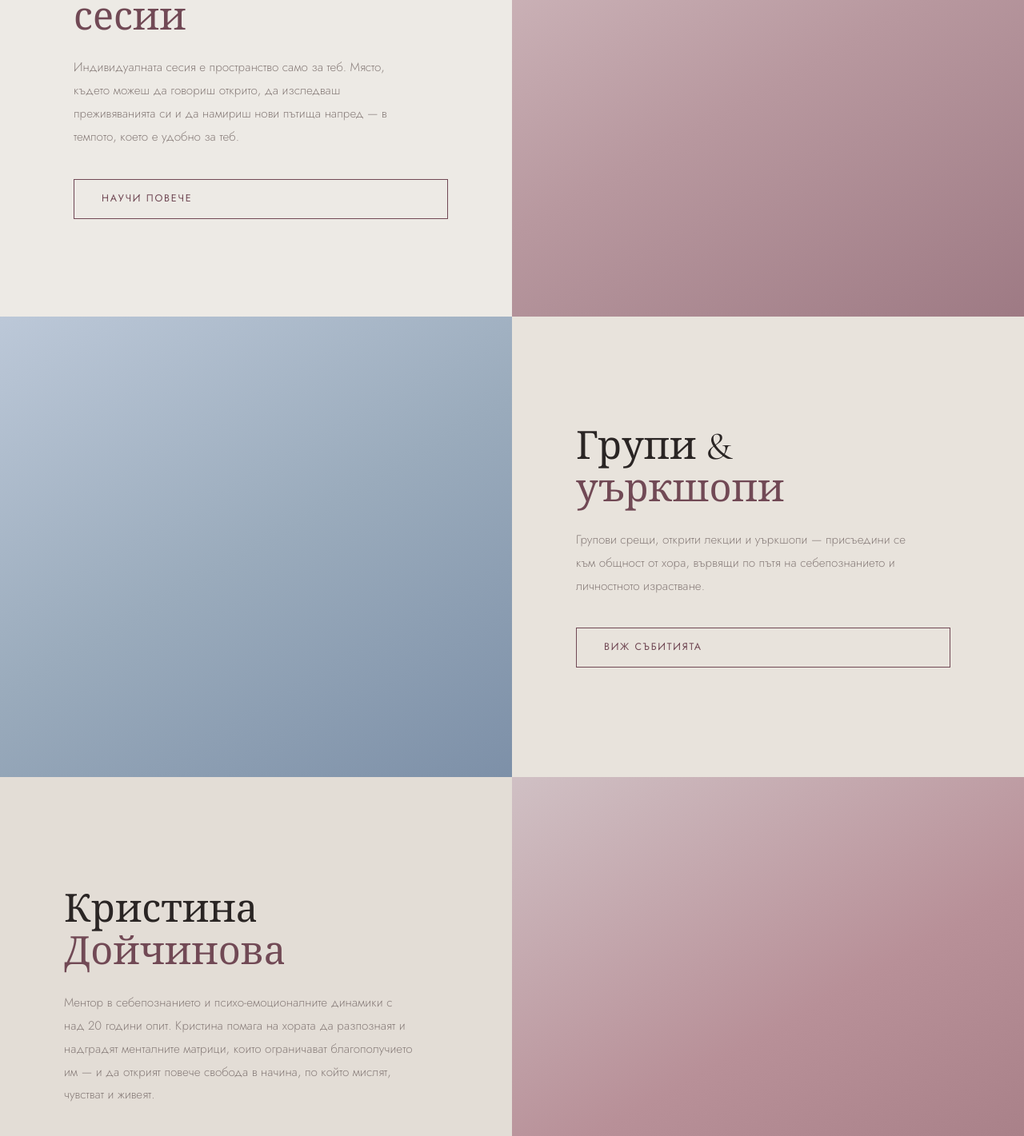
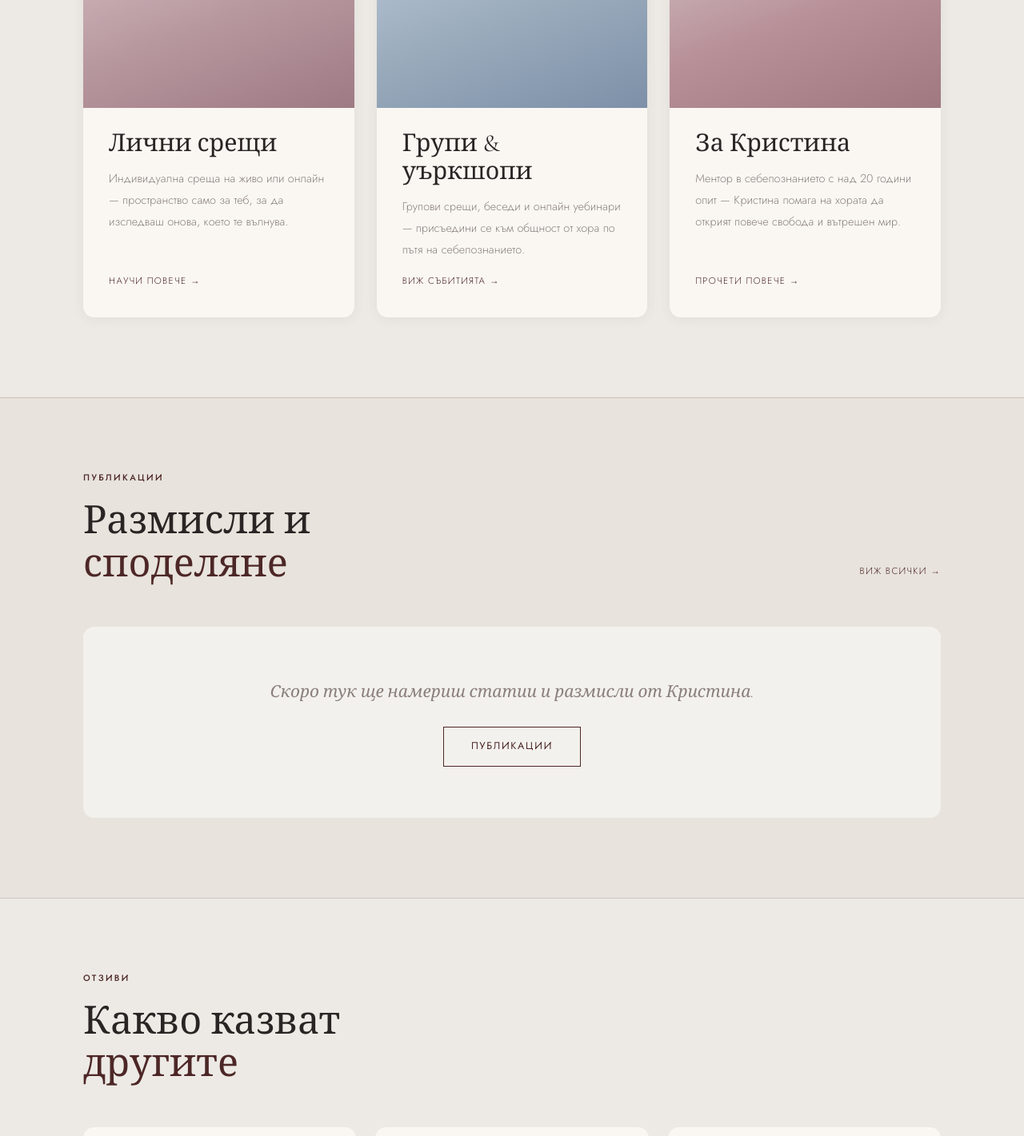
Before and after one commit to l0ad1ng-0015/KRISI-SAIT, a SvelteKit app: page / in a window 1280 px wide. Shown: the part 1300-2721 px from the top of the page at 80% size. Built offline with nearby package versions, Linux system fonts and the light colour scheme.

Commit message:
Fix after meeting

```diff
--- a/src/app.css
+++ b/src/app.css
@@ -8,11 +8,13 @@
 
 :root {
 	--bg: #edeae5;
-	--secondary: #714955;
+	--secondary: #4D2727;
 	--tertiary: #5c80bc;
 	--text: #2a2524;
 	--text-muted: #8a7f7c;
-	--border: rgba(113, 73, 85, 0.18);
+	--border: rgba(77, 39, 39, 0.18);
+	--radius: 14px;
+	--card-bg: #faf7f3;
 
 	--heading-font: 'Cormorant Garamond', Georgia, serif;
 	--body-font: 'Jost', 'Helvetica Neue', Arial, sans-serif;
@@ -121,7 +123,7 @@ video {
 	color: #fff;
 }
 .btn-primary:hover {
-	background: #5e3b45;
+	background: #3d1f1f;
 }
 
 .btn-outline {
--- a/src/routes/+page.svelte
+++ b/src/routes/+page.svelte
@@ -1,13 +1,39 @@
+<script>
+	// Reviews — replace with real testimonials when available
+	const reviews = [
+		{
+			text: 'Работата с Кристина промени начина, по който виждам себе си. За първи път почувствах, че нещата, които ме тревожиха, имат смисъл.',
+			name: 'М. С.'
+		},
+		{
+			text: 'Вградих нова гледна точка, която ми помогна да взема важни решения с по-голямо спокойствие и яснота.',
+			name: 'Д. П.'
+		},
+		{
+			text: 'Препоръчвам тези срещи на всеки, който иска да разбере по-дълбоко себе си и своите преживявания.',
+			name: 'Г. Т.'
+		}
+	];
+
+	let reviewsEl = $state(null);
+
+	function scrollReviews() {
+		if (reviewsEl) {
+			reviewsEl.scrollBy({ left: 360, behavior: 'smooth' });
+		}
+	}
+</script>
+
 <svelte:head>
 	<title>Кристина Дойчинова — Ментор в Себепознанието</title>
 	<meta
 		name="description"
-		content="Свободата започва със себепознанието. Кристина Дойчинова — ментор в себепознанието и психо-емоционалните динамики. Индивидуални сесии, обучения и събития."
+		content="Свободата започва със себепознанието. Кристина Дойчинова — ментор в себепознанието и психо-емоционалните динамики. Индивидуални срещи и групови събития."
 	/>
 	<meta property="og:title" content="Кристина Дойчинова — Ментор в Себепознанието" />
 	<meta
 		property="og:description"
-		content="Свободата започва със себепознанието. Кристина Дойчинова — ментор в себепознанието и психо-емоционалните динамики. Индивидуални сесии, обучения и събития."
+		content="Свободата започва със себепознанието. Кристина Дойчинова — ментор в себепознанието и психо-емоционалните динамики. Индивидуални срещи и групови събития."
 	/>
 	<meta property="og:url" content="https://kristinadoychinova.com/" />
 </svelte:head>
@@ -22,7 +48,7 @@
 				Кристина<br /><em>Дойчинова</em>
 			</h1>
 			<div class="hero__actions">
-				<a href="/kontakti" class="btn btn-primary">Запиши сесия</a>
+				<a href="/kontakti" class="btn btn-primary">Запиши среща</a>
 				<a href="#za-kristina" class="btn btn-outline">За Кристина</a>
 			</div>
 		</div>
@@ -40,65 +66,85 @@
 	</div>
 </section>
 
-<!-- ЛИЧНИ СЕСИИ -->
-<section class="split" id="lichni-sesii">
-	<div class="split__text split__text--left">
-		<h2>Лични<br /><em>сесии</em></h2>
-		<p class="split__body">
-			Индивидуалната сесия е пространство само за теб. Място, където можеш да говориш открито, да
-			изследваш преживяванията си и да намириш нови пътища напред — в темпото, което е удобно за
-			теб.
+<!-- 3 SERVICE CARDS -->
+<section class="services">
+	<div class="services__inner container">
+		<a href="/lichni-sesii" class="svc-card">
+			<div class="svc-card__img svc-card__img--sesii"></div>
+			<div class="svc-card__body">
+				<h3 class="svc-card__title">Лични срещи</h3>
+				<p class="svc-card__desc">
+					Индивидуална среща на живо или онлайн — пространство само за теб, за да изследваш онова,
+					което те вълнува.
 				</p>
-		<a href="/lichni-sesii" class="btn btn-outline">Научи повече</a>
+				<span class="svc-card__link">Научи повече →</span>
 			</div>
-	<div class="split__image" aria-hidden="true">
-		<div class="img-ph img-ph--sesii"></div>
+		</a>
+		<a href="/sabitiya" class="svc-card">
+			<div class="svc-card__img svc-card__img--sabitiya"></div>
+			<div class="svc-card__body">
+				<h3 class="svc-card__title">Групи & уъркшопи</h3>
+				<p class="svc-card__desc">
+					Групови срещи, беседи и онлайн уебинари — присъедини се към общност от хора по пътя на
+					себепознанието.
+				</p>
+				<span class="svc-card__link">Виж събитията →</span>
+			</div>
+		</a>
+		<a href="/za-kristina" class="svc-card" id="za-kristina">
+			<div class="svc-card__img svc-card__img--about"></div>
+			<div class="svc-card__body">
+				<h3 class="svc-card__title">За Кристина</h3>
+				<p class="svc-card__desc">
+					Ментор в себепознанието с над 20 години опит — Кристина помага на хората да открият повече
+					свобода и вътрешен мир.
+				</p>
+				<span class="svc-card__link">Прочети повече →</span>
+			</div>
+		</a>
 	</div>
 </section>
 
-<!-- СЪБИТИЯ -->
-<section class="split split--alt" id="sabitiya">
-	<div class="split__image" aria-hidden="true">
-		<div class="img-ph img-ph--sabitiya"></div>
+<!-- ПУБЛИКАЦИИ -->
+<section class="blog-section">
+	<div class="blog-section__inner container">
+		<div class="blog-section__header">
+			<div>
+				<p class="section-tag">Публикации</p>
+				<h2>Размисли и<br /><em>споделяне</em></h2>
 			</div>
-	<div class="split__text split__text--right">
-		<h2>Групи &<br /><em>уъркшопи</em></h2>
-		<p class="split__body">
-			Групови срещи, открити лекции и уъркшопи — присъедини се към общност от хора, вървящи по пътя
-			на себепознанието и личностното израстване.
-		</p>
-		<a href="/sabitiya" class="btn btn-outline">Виж събитията</a>
+			<a href="/publikacii" class="blog-section__all">Виж всички →</a>
+		</div>
+		<div class="blog-section__empty">
+			<p>Скоро тук ще намериш статии и размисли от Кристина.</p>
+			<a href="/publikacii" class="btn btn-outline">Публикации</a>
+		</div>
 	</div>
 </section>
 
-<!-- ЗА КРИСТИНА -->
-<section class="about" id="za-kristina">
-	<div class="about__text">
-		<h2>Кристина<br /><em>Дойчинова</em></h2>
-		<p class="about__body">
-			Ментор в себепознанието и психо-емоционалните динамики с над 20 години опит. Кристина помага
-			на хората да разпознаят и надградят менталните матрици, които ограничават благополучието им —
-			и да открият повече свобода в начина, по който мислят, чувстват и живеят.
-		</p>
-		<a href="/za-kristina" class="btn btn-outline">Прочети повече</a>
+<!-- ОТЗИВИ -->
+<section class="reviews-section">
+	<div class="reviews-section__inner container">
+		<div class="reviews-section__header">
+			<p class="section-tag">Отзиви</p>
+			<h2>Какво казват<br /><em>другите</em></h2>
 		</div>
-	<div class="about__image" aria-hidden="true">
-		<div class="img-ph img-ph--about"></div>
+		<div class="reviews-track" bind:this={reviewsEl}>
+			{#each reviews as r}
+				<div class="review-card">
+					<span class="review-card__mark">"</span>
+					<p class="review-card__text">{r.text}</p>
+					<p class="review-card__name">— {r.name}</p>
 				</div>
-</section>
-
-<!-- ОБУЧЕНИЯ -->
-<section class="split split--alt" id="obucheniya">
-	<div class="split__image" aria-hidden="true">
-		<div class="img-ph img-ph--obucheniya"></div>
+			{/each}
 		</div>
-	<div class="split__text split__text--right">
-		<h2>Обучения &<br /><em>семинари</em></h2>
-		<p class="split__body">
-			Специализирани обучения за специалисти и всички, желаещи да задълбочат познанията си в
-			областта на психологията, себепознанието и личностното развитие.
-		</p>
-		<a href="/obucheniya" class="btn btn-outline">Виж обученията</a>
+		<div class="reviews-section__footer">
+			<button class="reviews-arrow" onclick={scrollReviews} aria-label="Следващ отзив">
+				<svg width="22" height="22" viewBox="0 0 22 22" fill="none">
+					<path d="M4.5 11h13M12 5l5.5 6L12 17" stroke="currentColor" stroke-width="1.5" stroke-linecap="round" stroke-linejoin="round"/>
+				</svg>
+			</button>
+		</div>
 	</div>
 </section>
 
@@ -194,129 +240,244 @@
 		line-height: 1.55;
 	}
 
-	/* ======= SPLIT SECTIONS ======= */
-	.split {
-		display: grid;
-		grid-template-columns: 1fr 1fr;
-		min-height: 72vh;
+	/* ======= 3 SERVICE CARDS ======= */
+	.services {
+		padding: 90px 0 100px;
 	}
 
-	.split--alt {
+	.services__inner {
+		display: grid;
+		grid-template-columns: repeat(3, 1fr);
+		gap: 28px;
+		max-width: 1200px;
+	}
+
+	.svc-card {
+		display: flex;
+		flex-direction: column;
+		background: var(--card-bg);
+		border-radius: var(--radius);
+		overflow: hidden;
+		text-decoration: none;
+		transition: transform 0.35s ease, box-shadow 0.35s ease;
+		box-shadow: 0 2px 16px rgba(77, 39, 39, 0.07);
+	}
+
+	.svc-card:hover {
+		transform: translateY(-6px);
+		box-shadow: 0 16px 48px rgba(77, 39, 39, 0.14);
+	}
+
+	.svc-card__img {
+		width: 100%;
+		aspect-ratio: 3 / 2;
+		flex-shrink: 0;
+	}
+
+	.svc-card__img--sesii {
+		background: linear-gradient(160deg, #d4bfc3 0%, #b8989f 50%, #9e7a84 100%);
+	}
+	.svc-card__img--sabitiya {
+		background: linear-gradient(160deg, #bcc8d8 0%, #9aabbc 50%, #7d90a8 100%);
+	}
+	.svc-card__img--about {
+		background: linear-gradient(160deg, #d0c0c4 0%, #b89098 50%, #a07880 100%);
+	}
+
+	.svc-card__body {
+		padding: 28px 32px 36px;
+		display: flex;
+		flex-direction: column;
+		gap: 12px;
+		flex: 1;
+	}
+
+	.svc-card__title {
+		font-family: var(--heading-font);
+		font-size: 1.9rem;
+		font-weight: 400;
+		color: var(--text);
+		line-height: 1.15;
+	}
+
+	.svc-card__desc {
+		font-size: 0.9rem;
+		color: var(--text-muted);
+		line-height: 1.85;
+		flex: 1;
+	}
+
+	.svc-card__link {
+		font-size: 0.72rem;
+		letter-spacing: 0.1em;
+		text-transform: uppercase;
+		color: var(--secondary);
+		margin-top: 4px;
+		transition: opacity 0.2s;
+	}
+
+	.svc-card:hover .svc-card__link {
+		opacity: 0.7;
+	}
+
+	/* ======= ПУБЛИКАЦИИ ======= */
+	.blog-section {
+		padding: 90px 0 100px;
+		border-top: 1px solid var(--border);
 		background: #e8e3dc;
 	}
 
-	.split__text {
-		display: flex;
-		flex-direction: column;
-		justify-content: center;
-		padding: var(--section-v) 72px;
-		width: 100%;
+	.blog-section__inner {
+		max-width: 1200px;
 	}
 
-	.split__text--left {
-		max-width: 620px;
-		justify-self: end;
-		padding-right: 80px;
+	.blog-section__header {
+		display: flex;
+		align-items: flex-end;
+		justify-content: space-between;
+		margin-bottom: 52px;
 	}
 
-	.split__text--right {
-		max-width: 620px;
-		justify-self: start;
-		padding-left: 80px;
+	.blog-section__header h2 {
+		font-size: clamp(2.2rem, 3.8vw, 3.4rem);
+		line-height: 1.1;
+		margin-top: 14px;
 	}
 
-	.split__text h2 {
-		font-size: clamp(2.2rem, 3.8vw, 3.6rem);
-		margin-bottom: 22px;
-		line-height: 1.1;
-	}
-
-	.split__text h2 em {
+	.blog-section__header h2 em {
 		color: var(--secondary);
 		font-style: italic;
 	}
 
-	.split__body {
-		font-size: 0.95rem;
-		color: var(--text-muted);
-		line-height: 1.9;
-		margin-bottom: 38px;
-		max-width: 420px;
+	.blog-section__all {
+		font-size: 0.72rem;
+		letter-spacing: 0.1em;
+		text-transform: uppercase;
+		color: var(--secondary);
+		padding-bottom: 8px;
+		transition: opacity 0.2s;
 	}
 
-	.split__image {
-		overflow: hidden;
+	.blog-section__all:hover {
+		opacity: 0.7;
 	}
 
-	.split__image .img-ph {
-		width: 100%;
-		height: 100%;
-		min-height: 500px;
+	.blog-section__empty {
+		display: flex;
+		flex-direction: column;
+		align-items: center;
+		text-align: center;
+		padding: 64px 24px;
+		gap: 24px;
+		background: rgba(255, 255, 255, 0.5);
+		border-radius: var(--radius);
 	}
 
-	/* ======= ABOUT ======= */
-	.about {
-		display: grid;
-		grid-template-columns: 1fr 1fr;
-		min-height: 80vh;
-		background: #e3ddd6;
+	.blog-section__empty p {
+		font-family: var(--heading-font);
+		font-size: 1.3rem;
+		font-style: italic;
+		color: var(--text-muted);
 	}
 
-	.about__image {
-		overflow: hidden;
+	/* ======= ОТЗИВИ ======= */
+	.reviews-section {
+		padding: 90px 0 100px;
+		border-top: 1px solid var(--border);
 	}
 
-	.about__image .img-ph {
-		width: 100%;
-		height: 100%;
-		min-height: 540px;
+	.reviews-section__inner {
+		max-width: 1200px;
 	}
 
-	.about__text {
-		display: flex;
-		flex-direction: column;
-		justify-content: center;
-		padding: var(--section-v) 80px;
-		max-width: 640px;
-		width: 100%;
+	.reviews-section__header {
+		margin-bottom: 52px;
 	}
 
-	.about__text h2 {
-		font-size: clamp(2.2rem, 3.8vw, 3.6rem);
-		margin-bottom: 22px;
+	.reviews-section__header h2 {
+		font-size: clamp(2.2rem, 3.8vw, 3.4rem);
 		line-height: 1.1;
+		margin-top: 14px;
 	}
 
-	.about__text h2 em {
+	.reviews-section__header h2 em {
 		color: var(--secondary);
 		font-style: italic;
 	}
 
-	.about__body {
-		font-size: 0.95rem;
-		color: var(--text-muted);
-		line-height: 1.9;
-		margin-bottom: 38px;
-		max-width: 440px;
+	.reviews-track {
+		display: grid;
+		grid-template-columns: repeat(3, 1fr);
+		gap: 24px;
+		overflow-x: auto;
+		scrollbar-width: none;
 	}
 
-	/* ======= PLACEHOLDER GRADIENTS ======= */
-	.img-ph--sesii {
-		background: linear-gradient(150deg, #d4bfc3 0%, #b8989f 50%, #9e7a84 100%);
+	.reviews-track::-webkit-scrollbar {
+		display: none;
 	}
-	.img-ph--sabitiya {
-		background: linear-gradient(150deg, #bcc8d8 0%, #9aabbc 50%, #7d90a8 100%);
+
+	.review-card {
+		background: var(--card-bg);
+		border-radius: var(--radius);
+		padding: 36px 32px 40px;
+		display: flex;
+		flex-direction: column;
+		gap: 16px;
+		min-width: 280px;
 	}
-	.img-ph--about {
-		background: linear-gradient(150deg, #d0c0c4 0%, #b89098 50%, #a07880 100%);
+
+	.review-card__mark {
+		font-family: var(--heading-font);
+		font-size: 3.5rem;
+		line-height: 0.6;
+		color: var(--secondary);
+		opacity: 0.3;
 	}
-	.img-ph--obucheniya {
-		background: linear-gradient(150deg, #cec8c0 0%, #b0a89e 50%, #958d83 100%);
+
+	.review-card__text {
+		font-family: var(--heading-font);
+		font-size: 1.15rem;
+		font-style: italic;
+		color: var(--text);
+		line-height: 1.6;
+		flex: 1;
+	}
+
+	.review-card__name {
+		font-size: 0.72rem;
+		letter-spacing: 0.12em;
+		text-transform: uppercase;
+		color: var(--text-muted);
+	}
+
+	.reviews-section__footer {
+		margin-top: 36px;
+		display: flex;
+		justify-content: flex-end;
+	}
+
+	.reviews-arrow {
+		width: 52px;
+		height: 52px;
+		border-radius: 50%;
+		border: 1px solid var(--border);
+		background: transparent;
+		display: flex;
+		align-items: center;
+		justify-content: center;
+		cursor: pointer;
+		color: var(--secondary);
+		transition: background 0.25s ease, color 0.25s ease;
+	}
+
+	.reviews-arrow:hover {
+		background: var(--secondary);
+		color: #fff;
 	}
 
 	/* ======= RESPONSIVE ======= */
 	@media (max-width: 900px) {
-		/* Hero — stacked on mobile */
 		.hero {
 			display: flex;
 			flex-direction: column;
@@ -342,36 +503,30 @@
 			max-width: 100%;
 		}
 
-		.split,
-		.about {
+		.services__inner {
 			grid-template-columns: 1fr;
+			max-width: 480px;
+			margin: 0 auto;
 		}
 
-		.split__image .img-ph,
-		.about__image .img-ph {
-			min-height: 280px;
-			height: 70vw;
+		.svc-card__img {
+			aspect-ratio: 16 / 9;
 		}
 
-		.split__text,
-		.split__text--left,
-		.split__text--right {
-			padding: 52px 24px;
-			max-width: 100%;
-			justify-self: stretch;
+		.blog-section__header {
+			flex-direction: column;
+			align-items: flex-start;
+			gap: 12px;
 		}
 
-		.about__text {
-			padding: 52px 24px;
-			max-width: 100%;
+		.reviews-track {
+			grid-template-columns: repeat(3, minmax(260px, 1fr));
+		}
 	}
 
-		.split__image {
-			order: -1;
-		}
-
-		.about__image {
-			order: -1;
+	@media (max-width: 640px) {
+		.services__inner {
+			max-width: 100%;
 		}
 	}
 </style>
```
Also changed, not shown: src/routes/+layout.svelte (+13 -1 lines), src/routes/kontakti/+page.svelte (+9 -8 lines), src/routes/lichni-sesii/+page.svelte (+4 -3 lines), src/routes/sabitiya/+page.svelte (+5 -7 lines), src/routes/za-kristina/+page.svelte (+6 -13 lines), 1 other file (tests, documents, lock files or other folders). Lines whose indentation alone changed are shown as unchanged.
